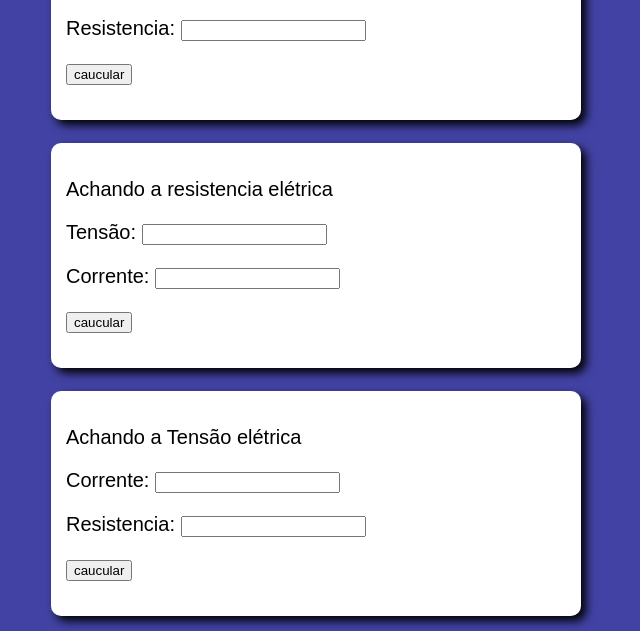
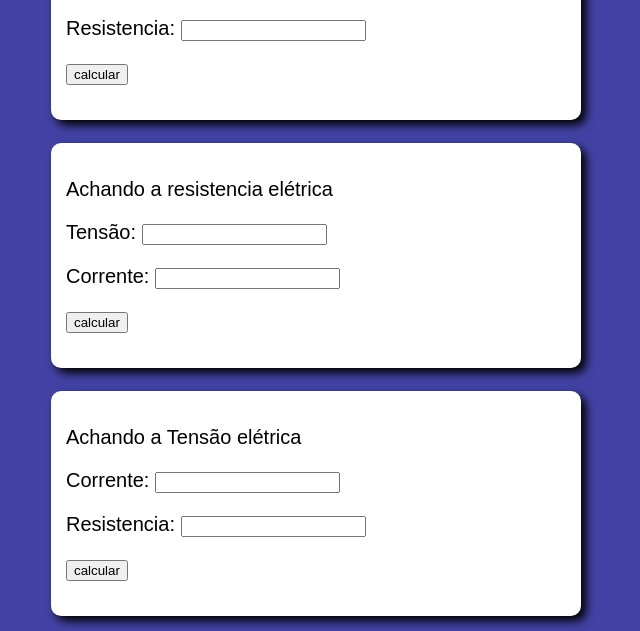
Before and after one commit to Ciannella/Calculador-ohmico, a plain HTML site: page index.html in a window 1280 px wide. Shown: the part 206-837 px from the top of the page, 324-964 px from the left. Drawn offline with Linux system fonts and the light colour scheme.

Commit message:
commit index.html

```diff
--- a/index.html
+++ b/index.html
@@ -20,7 +20,7 @@
     <p> Achando a corrente elétrica</p>
     <p>Tensão: <input type="number" name="tensão" id="txtt"></p> <!--<p><input type="checkbox" onclick="conversor"></p>-->
     <p>Resistencia: <input type="number" name="resistencia" id="txtr"></p>
-    <p><input type="button" value="caucular" onclick="cauculoCorrente()" id="butão"  ></p>
+    <p><input type="button" value="calcular" onclick="cauculoCorrente()" id="butão"  ></p>
 
 </div>
 
@@ -36,7 +36,7 @@
     <p>Achando a resistencia elétrica</p>
     <p>Tensão: <input type="number" name="tensão-1" id="txten"></p>
     <p>Corrente: <input type="number" name="corrente-1" id="txco"></p>
-    <p><input type="button" value="caucular" onclick="cauculores()"></p>
+    <p><input type="button" value="calcular" onclick="cauculores()"></p>
 </div>
 
 <div id="ress">
@@ -52,7 +52,7 @@
         <p>Achando a Tensão elétrica</p>
         <p>Corrente: <input type="number" name="corrente-2" id="corr"></p>
         <p>Resistencia: <input type="number" name="resistencia-2" id="resist"></p>
-        <p><input type="button" value="caucular" onclick="cauculoten()"></p>
+        <p><input type="button" value="calcular" onclick="cauculoten()"></p>
     </div>
     <div id="R">
 
```
